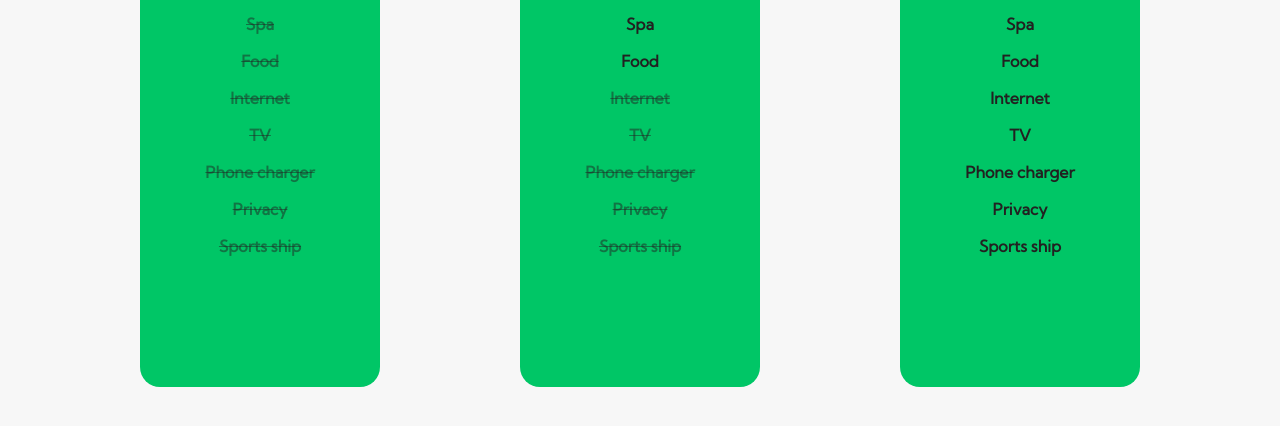
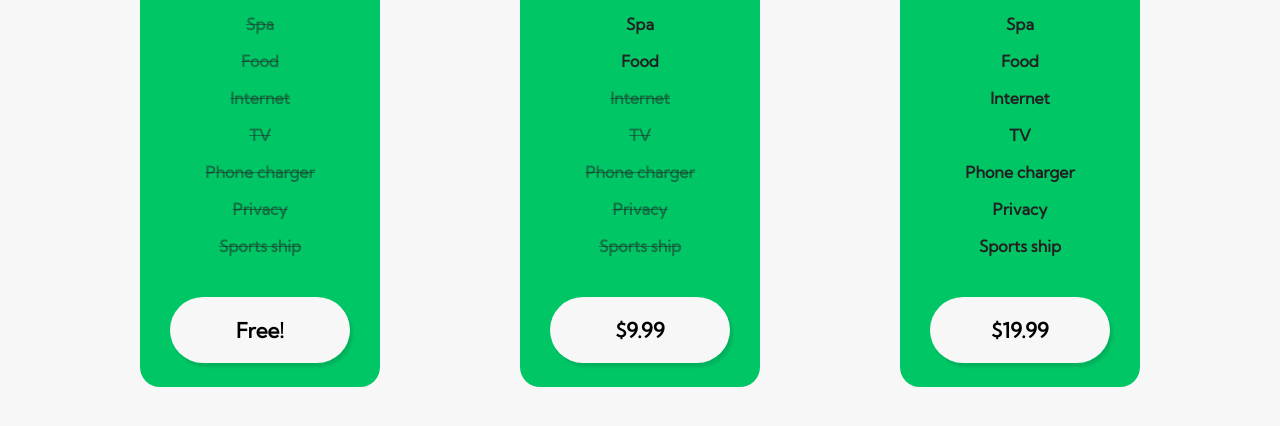
Before and after one commit to PauloBacelar/scss-landing-page, a plain HTML site: page pages/pricing.html in a window 1280 px wide. Shown: the part 218-644 px from the top of the page. Drawn offline with Linux system fonts and the light colour scheme.

Commit message:
Finished pricing page for desktop

```diff
--- a/pages/pricing.html
+++ b/pages/pricing.html
@@ -66,6 +66,10 @@
               Sports ship
             </p>
           </div>
+
+          <div class="pricing__container--plan--btncontainer">
+            <button>Free!</button>
+          </div>
         </div>
         <div class="pricing__container--plan">
           <h1 class="pricing__container--plan--title">Premium</h1>
@@ -89,6 +93,10 @@
               Sports ship
             </p>
           </div>
+
+          <div class="pricing__container--plan--btncontainer">
+            <button>$9.99</button>
+          </div>
         </div>
         <div class="pricing__container--plan">
           <h1 class="pricing__container--plan--title">Pro</h1>
@@ -106,6 +114,10 @@
               Sports ship
             </p>
           </div>
+
+          <div class="pricing__container--plan--btncontainer">
+            <button>$19.99</button>
+          </div>
         </div>
       </div>
     </div>
--- a/styles/styles.scss
+++ b/styles/styles.scss
@@ -225,7 +225,7 @@ body {
       }
 
       &--benefits {
-        height: 100%;
+        height: 50%;
 
         &--benefit {
           text-align: center;
@@ -238,6 +238,36 @@ body {
           color: rgba($dark, 0.5);
         }
       }
+
+      &--btncontainer {
+        width: 100%;
+        margin-top: 70px;
+        display: flex;
+        justify-content: center;
+
+        button {
+          background-color: $light;
+          width: 75%;
+          padding: 20px 10px;
+          border: none;
+          outline: none;
+          cursor: pointer;
+          border-radius: 100px;
+          font-size: 1.3rem;
+          font-weight: bold;
+          box-shadow: 3px 4px 3px 0px rgba(0, 0, 0, 0.1);
+          transition: all 0.25s;
+
+          &:hover {
+            transform: translateY(-3px);
+          }
+
+          &:active {
+            transform: translateY(3px);
+            box-shadow: none;
+          }
+        }
+      }
     }
   }
 }
```
Also changed, not shown: styles/styles.css, 1 other file.
